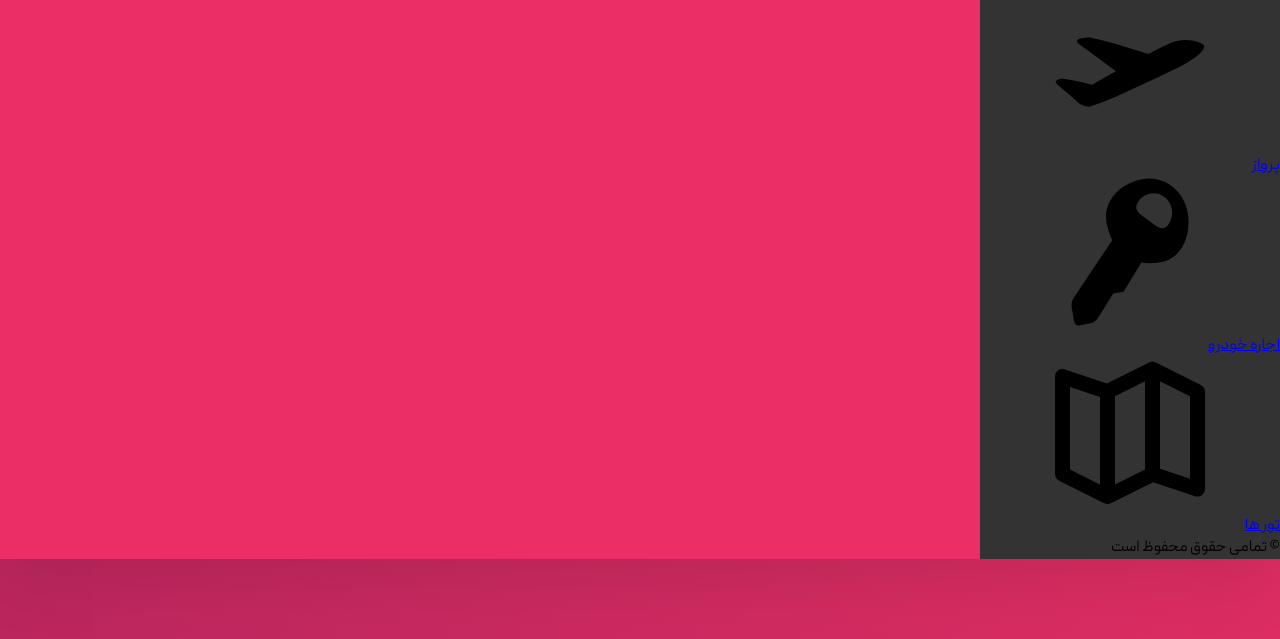
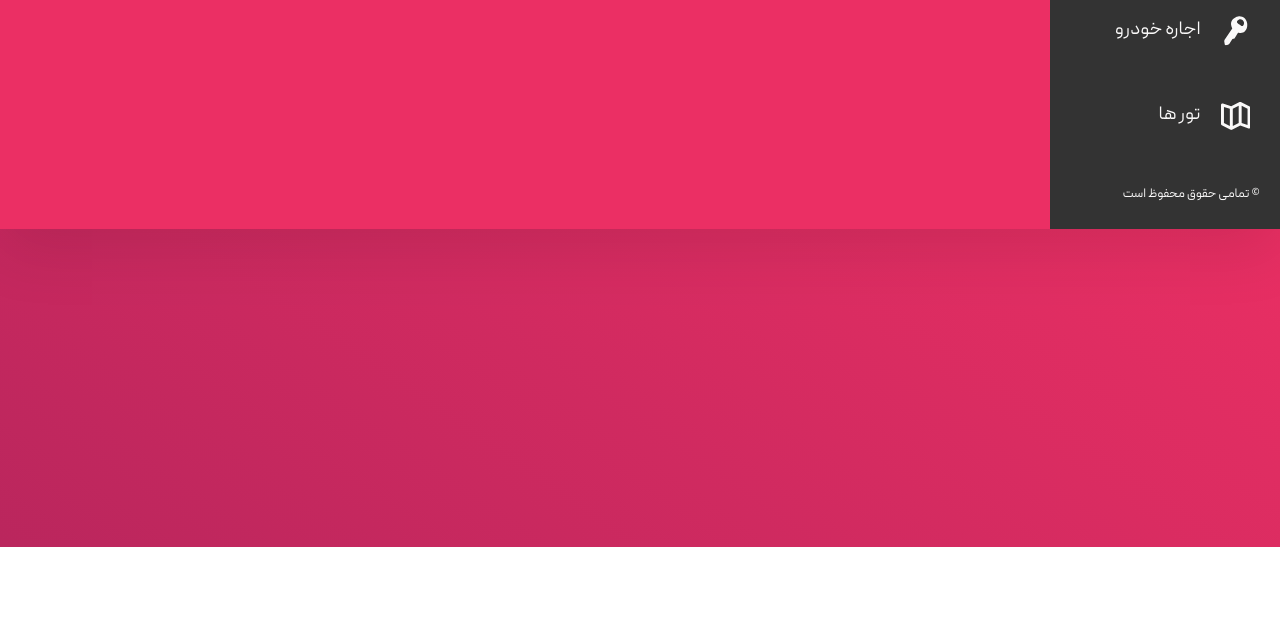
Before and after one commit to mohammadkhakshoor/trillo, a website: page index.html in a window 1280 px wide. Shown: the part 333-972 px from the top of the page. After the commit the page ends 880 px from the top, so only its background shows below. Drawn offline with Linux system fonts and the light colour scheme.

Commit message:
build: create the basic styles and layout of the sidebar navigation

```diff
--- a/sass/components/_sidebar-components.scss
+++ b/sass/components/_sidebar-components.scss
@@ -0,0 +1,36 @@
+.sidebar {
+    color: $clr-Grey-light-600;
+
+    display: flex;
+    flex-direction: column;
+    justify-content: space-between;
+    &__nav {
+        list-style: none;
+        padding-top: 0.5rem;
+    }
+    &__item {
+        margin-bottom: 0.5rem;
+
+        padding: 2.5rem 3rem;
+    }
+    &__link:link,
+    &__link:visited {
+        text-decoration: none;
+        font-size: 1.9rem;
+        color: $clr-Grey-light-600;
+
+        display: flex;
+        align-items: center;
+    }
+    &__icon {
+        width: 2.95rem;
+        height: 2.95rem;
+        margin-left: 2rem;
+        fill: $clr-Grey-light-600;
+    }
+}
+.copyright {
+    font-size: 1.3rem;
+    padding: 2.5rem 2rem;
+    //     padding: 1rem 2rem;
+}
```
Also changed, not shown: css/style.css, 1 other file.
